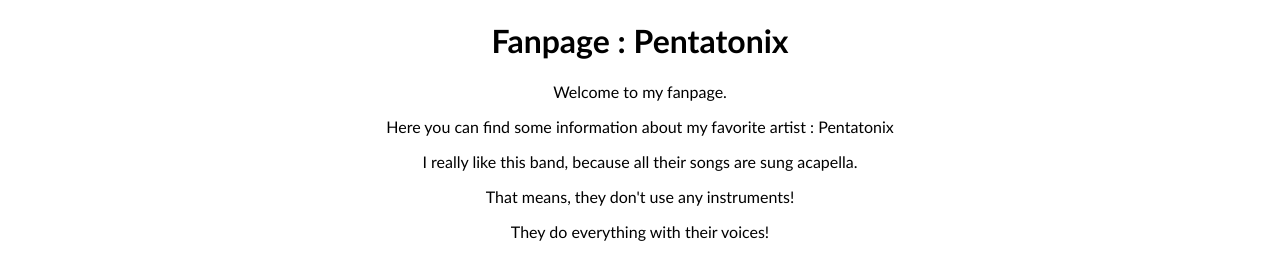
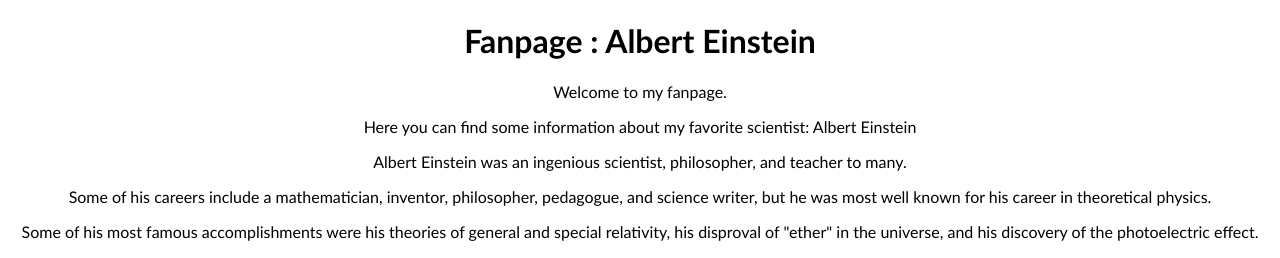
Before and after one commit to MetaQuasar4351/My_Favorite, a plain HTML site: page lesson_10/index.html in a window 1280 px wide. Shown: the top 258 px of the page. Drawn offline with Linux system fonts and the light colour scheme; grey boxes are pictures that could not be loaded.

Commit message:
albert commit 1

```diff
--- a/lesson_10/index.html
+++ b/lesson_10/index.html
@@ -8,20 +8,20 @@
 </head>
 <body>
     <div class="title">
-        <h1>Fanpage : Pentatonix</h1>
+        <h1>Fanpage : Albert Einstein</h1>
     </div>
     <div class="intro">
         <p>Welcome to my fanpage. </p>
-        <p>Here you can find some information about my favorite artist : Pentatonix</p>
+        <p>Here you can find some information about my favorite scientist: Albert Einstein</p>
 
-        <p>I really like this band, because all their songs are sung acapella.</p>
-        <p>That means, they don't use any instruments!</p>
-        <p>They do everything with their voices!</p>
+        <p>Albert Einstein was an ingenious scientist, philosopher, and teacher to many.</p>
+        <p>Some of his careers include a mathematician, inventor, philosopher, pedagogue, and science writer, but he was most well known for his career in theoretical physics.</p>
+        <p>Some of his most famous accomplishments were his theories of general and special relativity, his disproval of "ether" in the universe, and his discovery of the photoelectric effect.</p>
     </div>
     <div class="youtube">
         <iframe width="560"
                 height="315"
-                src="https://www.youtube.com/embed/3MteSlpxCpo"
+                src="https://www.youtube.com/embed/0a-NPYySJbw"
                 title="YouTube video player"
                 frameborder="0"
                 allow="accelerometer; autoplay; clipboard-write; encrypted-media; gyroscope; picture-in-picture"
```
